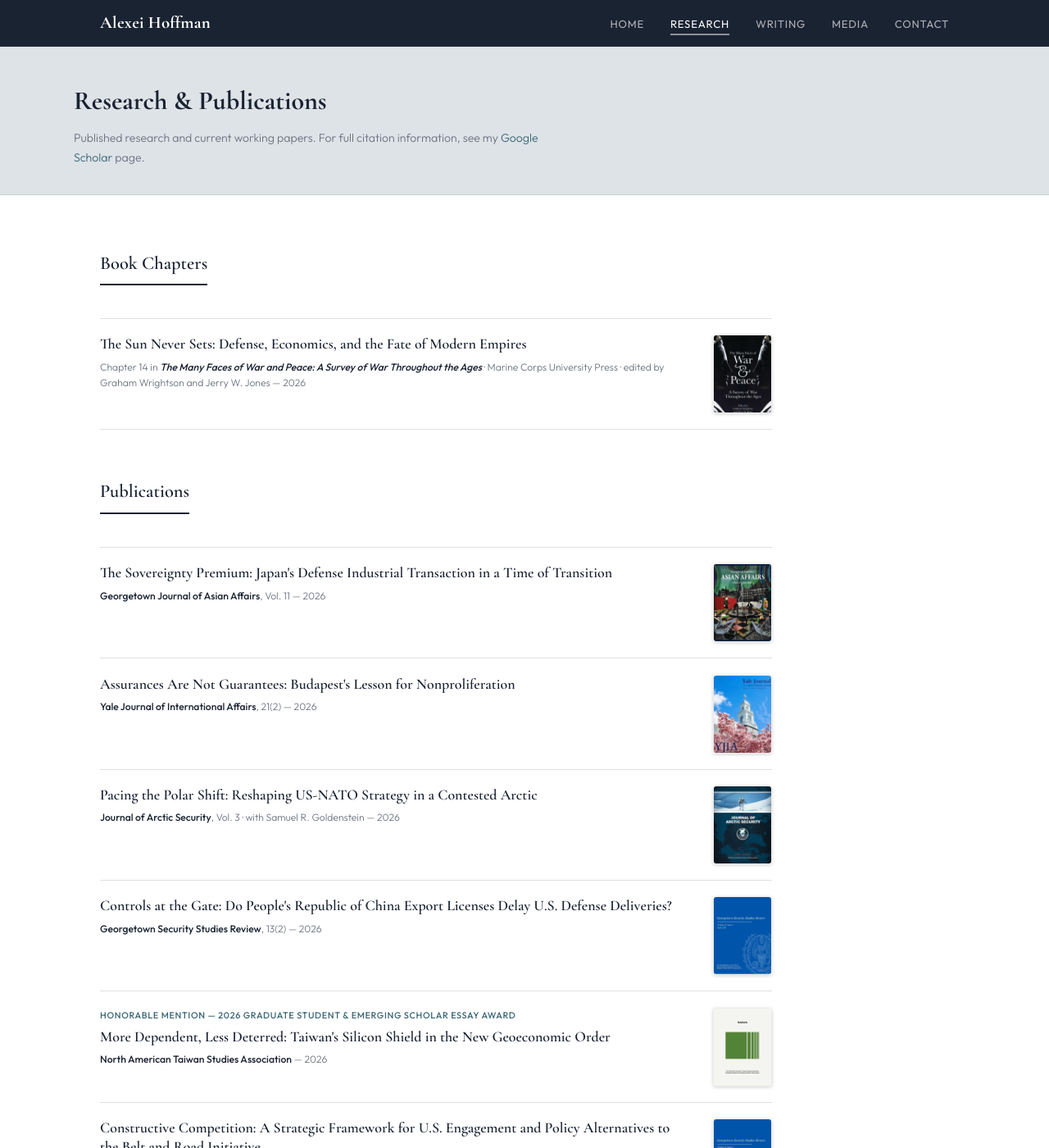
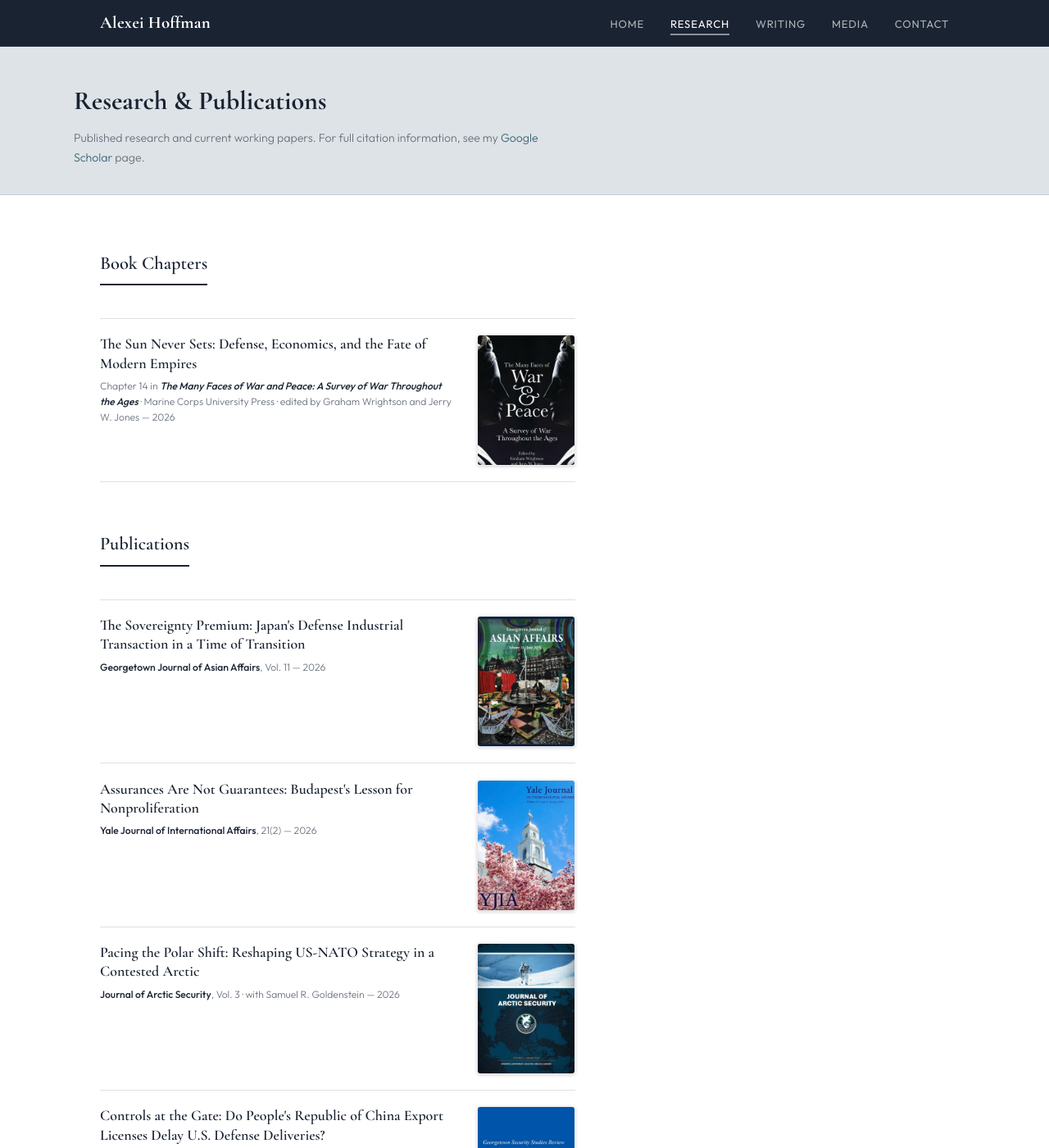
Before and after one commit to a-novi13-byte/a-novi13-byte.github.io, a Jekyll site: the page built from research.html, in a window 1280 px wide and 1400 px high. Shown: the whole window at 82% size. Built offline with Jekyll 4.4.1, drawn with Linux system fonts in a browser that asks for light colours.

Commit message:
Update research.html

```diff
--- a/research.html
+++ b/research.html
@@ -9,11 +9,12 @@ permalink: /research/
      Modeled on the CSIS author-page list: title, an optional summary, a small
      meta line with venue and year, and the cover on the right. Award notes sit
      above the title as a small label. Covers live in /assets/Covers/, 3:4.
-     The list and the conference grid share an 820px column, so covers sit
-     next to the text instead of at the far edge of the page. */
-  .pub-list { max-width: 820px; margin-top: 1.5rem; border-bottom: 1px solid var(--border); }
-  .pub-row { display: grid; grid-template-columns: minmax(0, 1fr) 72px; gap: 1.75rem; align-items: start; padding: 1.2rem 0; border-top: 1px solid var(--border); }
-  .pub-row .pub-cover { width: 72px; margin: 0; }
+     The list sits in a 580px column, as on the CSIS author page, so titles
+     wrap beside a 120px cover. To resize the cover, change 120px in both
+     .pub-row rules below. */
+  .pub-list { max-width: 580px; margin-top: 1.5rem; border-bottom: 1px solid var(--border); }
+  .pub-row { display: grid; grid-template-columns: minmax(0, 1fr) 120px; gap: 1.75rem; align-items: start; padding: 1.2rem 0; border-top: 1px solid var(--border); }
+  .pub-row .pub-cover { width: 120px; margin: 0; }
   .pub-kicker { font-size: 0.68rem; font-weight: 500; letter-spacing: 0.06em; text-transform: uppercase; color: var(--accent-dark); margin-bottom: 0.35rem; }
   .pub-summary { font-size: 0.86rem; line-height: 1.6; color: var(--text-muted); margin-top: 0.45rem; }
 
@@ -35,8 +36,8 @@ permalink: /research/
   .pub-date { white-space: nowrap; }
 
   @media (max-width: 768px) {
-    .pub-row { grid-template-columns: minmax(0, 1fr) 60px; gap: 1.2rem; }
-    .pub-row .pub-cover { width: 60px; }
+    .pub-row { grid-template-columns: minmax(0, 1fr) 88px; gap: 1.1rem; }
+    .pub-row .pub-cover { width: 88px; }
   }
 </style>
 
```
